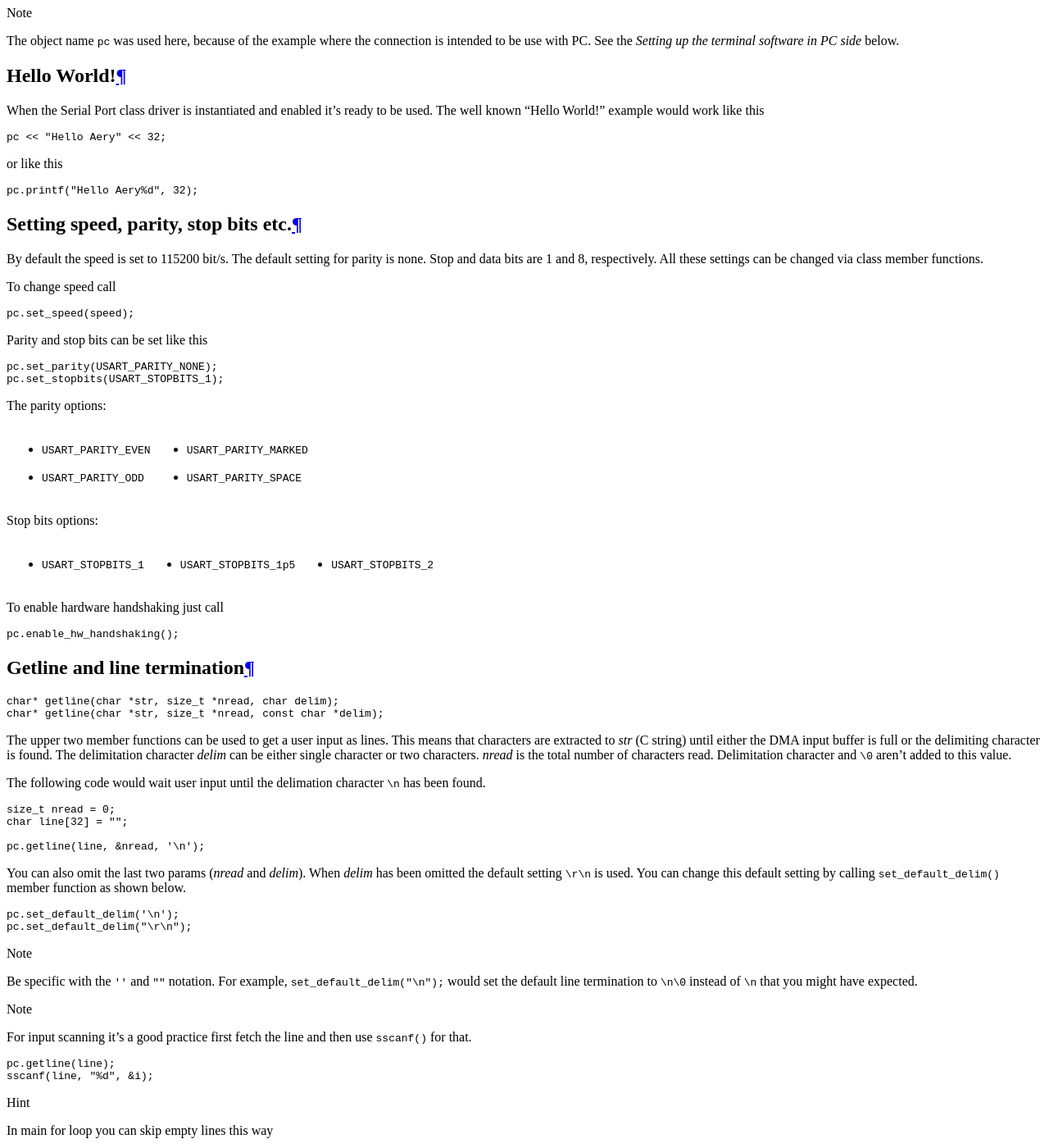
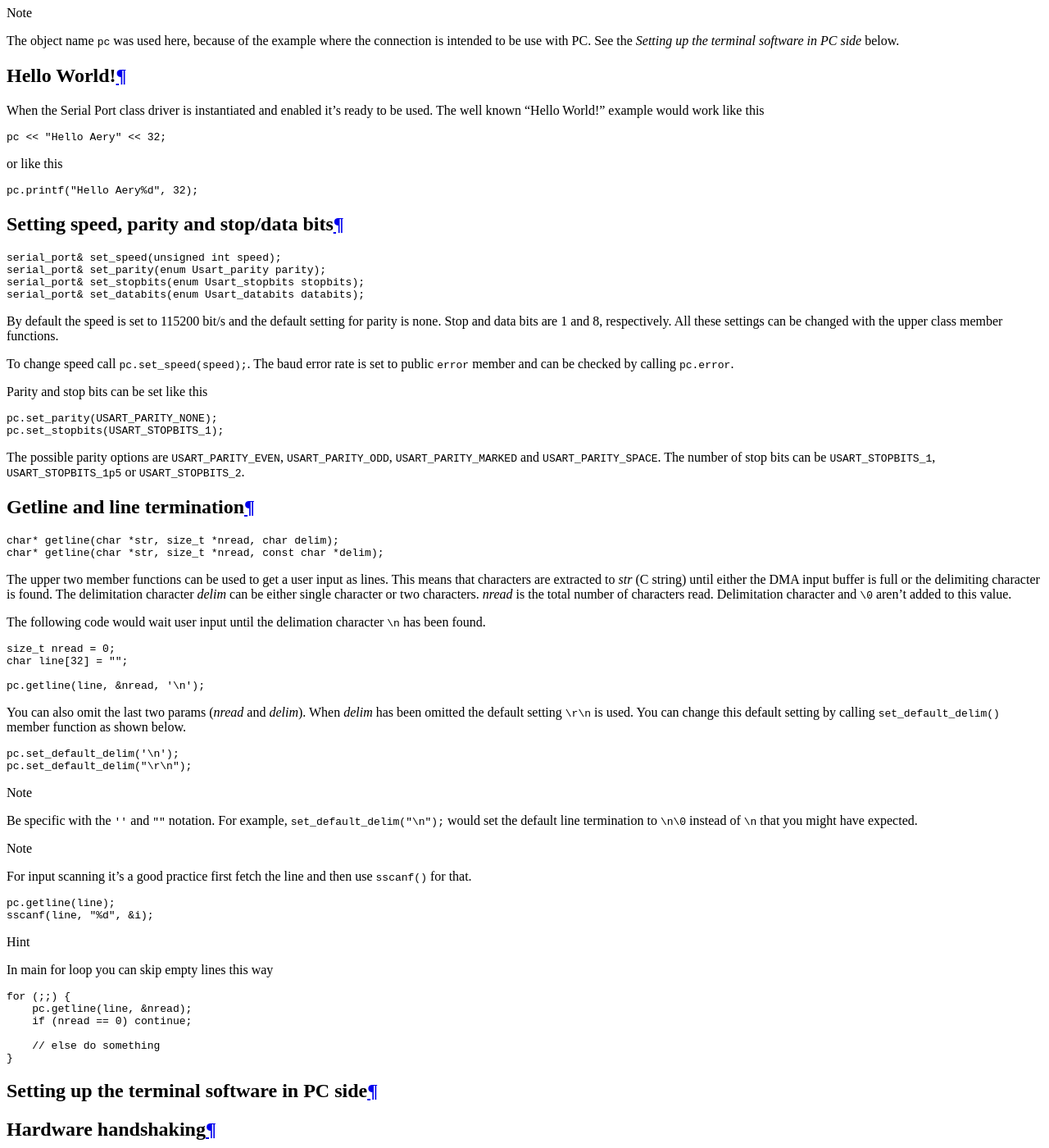
Before and after one commit to aery32/aery32-refguide, a Sphinx documentation site: the page built from source/clsdrv/serial_port.rst, in a window 1280 px wide and 1400 px high, scrolled down 703 px. Shown: the whole window at 82% size. Built offline with Sphinx 7.4.7, drawn with Linux system fonts in a browser that asks for light colours; some of the changed text lies outside the part shown.

Commit message:
Update serial_port.rst

```diff
--- a/source/clsdrv/serial_port.rst
+++ b/source/clsdrv/serial_port.rst
@@ -69,18 +69,22 @@ or like this
 
     pc.printf("Hello Aery%d", 32);
 
-Setting speed, parity, stop bits etc.
--------------------------------------
-
-By default the speed is set to 115200 bit/s. The default setting for parity
-is none. Stop and data bits are 1 and 8, respectively. All these settings can
-be changed via class member functions.
-
-To change speed call
+Setting speed, parity and stop/data bits
+----------------------------------------
 
 .. code-block:: c++
 
-    pc.set_speed(speed);
+    serial_port& set_speed(unsigned int speed);
+    serial_port& set_parity(enum Usart_parity parity);
+    serial_port& set_stopbits(enum Usart_stopbits stopbits);
+    serial_port& set_databits(enum Usart_databits databits);
+
+By default the speed is set to 115200 bit/s and the default setting for parity
+is none. Stop and data bits are 1 and 8, respectively. All these settings can
+be changed with the upper class member functions.
+
+To change speed call ``pc.set_speed(speed);``. The baud error rate is
+set to public ``error`` member and can be checked by calling ``pc.error``.
 
 Parity and stop bits can be set like this
 
@@ -89,30 +93,9 @@ Parity and stop bits can be set like this
     pc.set_parity(USART_PARITY_NONE);
     pc.set_stopbits(USART_STOPBITS_1);
 
-The parity options:
-
-.. hlist::
-    :columns: 2
-
-    - ``USART_PARITY_EVEN``
-    - ``USART_PARITY_ODD``
-    - ``USART_PARITY_MARKED``
-    - ``USART_PARITY_SPACE``
-
-Stop bits options:
-
-.. hlist::
-    :columns: 3
-
-    - ``USART_STOPBITS_1``
-    - ``USART_STOPBITS_1p5``
-    - ``USART_STOPBITS_2``
-
-To enable hardware handshaking just call
-
-.. code-block:: c++
-
-    pc.enable_hw_handshaking();
+The possible parity options are ``USART_PARITY_EVEN``, ``USART_PARITY_ODD``,
+``USART_PARITY_MARKED`` and ``USART_PARITY_SPACE``. The number of stop bits can be
+``USART_STOPBITS_1``, ``USART_STOPBITS_1p5`` or ``USART_STOPBITS_2``.
 
 Getline and line termination
 ----------------------------
@@ -180,3 +163,10 @@ omitted the default setting ``\r\n`` is used. You can change this default settin
 
 Setting up the terminal software in PC side
 -------------------------------------------
+
+Hardware handshaking
+--------------------
+
+To enable hardware handshaking just call ``pc.enable_hw_handshaking();``.
+When the handshaking is enabled the receiver drives the RTS pin and the level
+on the CTS pin modifies the behavior of the transmitter.
```
